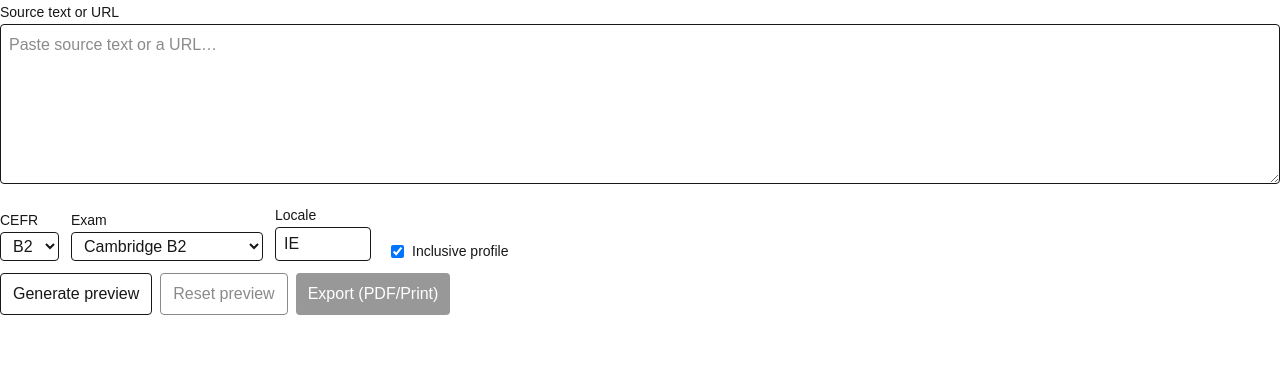
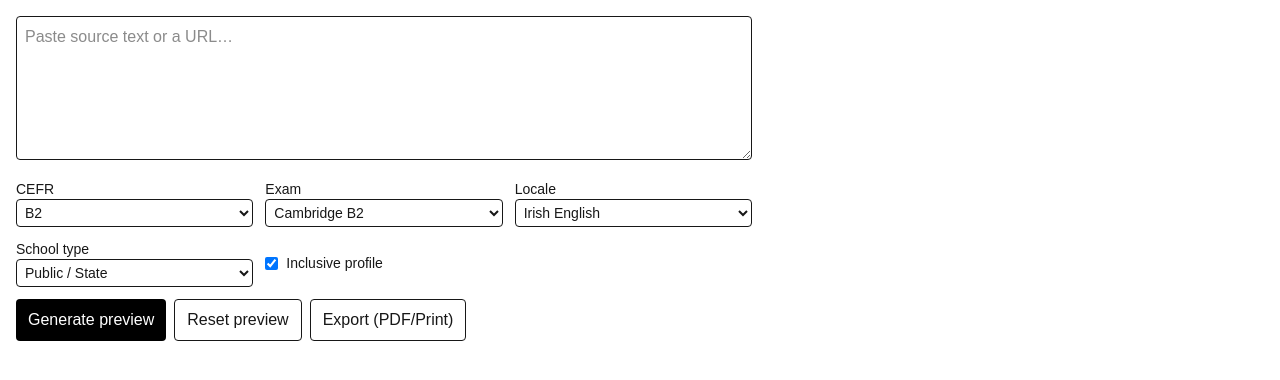
Before and after one commit to Mikeleane/Aontas, a Next.js app in the folder apps/worksheets/: page /embed in a window 1280 px wide. Shown: the top 380 px of the page. Built offline with nearby package versions, Linux system fonts and the light colour scheme.

Commit message:
feat(embed+api): restore CEFR/Exam/Locale/School/Inclusive inputs; teacher panel JSON; export

```diff
--- a/apps/worksheets/app/api/generate/route.ts
+++ b/apps/worksheets/app/api/generate/route.ts
@@ -1,92 +1,101 @@
+import type { NextRequest } from "next/server";
+
 export const runtime = "edge";
-export const dynamic = "force-dynamic";
-export const revalidate = 0;
-export const fetchCache = "force-no-store";
 
 type GenResponse = {
   student_text: string;
-  exercises: any[];
+  exercises: string[];
   source: string;
   credit: string;
   teacher_panel?: any;
 };
 
-export async function POST(req: Request) {
-  // Safe parse of incoming JSON
-  let body: any = {};
-  try { body = await req.json(); } catch {}
-  const {
-    input = "",
-    cefr = "B2",
-    exam = "Cambridge B2",
-    inclusive = true,
-    locale = "IE",
-  } = body || {};
-
-  if (!input?.trim()) {
-    return new Response(JSON.stringify({ error: "Missing input" }), { status: 400 });
+export async function POST(req: NextRequest) {
+  try {
+    const key = process.env.OPENAI_API_KEY;
+    if (!key) {
+      return new Response(JSON.stringify({ error: "SERVER_MISCONFIG", detail: "Missing OPENAI_API_KEY" }), { status: 400 });
     }
 
-  const key = process.env.OPENAI_API_KEY;
-  const model = process.env.OPENAI_MODEL ?? "gpt-4o-mini";
-  if (!key) {
-    return new Response(
-      JSON.stringify({ error: "SERVER_MISCONFIG", detail: "Missing OPENAI_API_KEY" }),
-      { status: 500 }
-    );
+    const body = await req.json();
+    const input      = (body?.input ?? "").toString().slice(0, 8000).trim();
+    const cefr       = (body?.cefr ?? "B2").toString();
+    const exam       = (body?.exam ?? "Cambridge B2").toString();
+    const inclusive  = !!body?.inclusive;
+    const locale     = (body?.locale ?? "IE").toString();
+    const schoolType = (body?.schoolType ?? "PUBLIC").toString();
+
+    if (!input) {
+      return new Response(JSON.stringify({ error: "VALIDATION", detail: "input is required" }), { status: 400 });
     }
 
-  const system =
-    `You are an English language worksheet generator. Return ONLY JSON with keys:
-- student_text (180–260 words, neutral tone)
-- exercises (2–6 items, e.g., "Reading: True/False/Not Given (5)", "Short Answer (3)")
-- source ("pasted text" or URL)
-- credit ("Prepared by [Your Name]")
-- teacher_panel (object with: cefr_rationale, sensitive_flags, inclusive_language_notes, differentiation, sources)
-No markdown, no backticks, no commentary.`;
+    const dialectRule =
+      locale === "IE" ? "Use Irish English conventions (spelling/usage)." :
+      locale === "UK" ? "Use British English conventions (spelling/usage)." :
+      locale === "US" ? "Use American English conventions (spelling/usage)." :
+      locale === "ES" ? "Use Spanish (Spain) for bilingual labels if needed." :
+      "";
 
-  const userPayload = {
-    input,
-    cefr,
-    exam,
-    inclusive,
-    locale,
-  };
+    const schoolRule =
+      schoolType === "DEIS"     ? "Assume DEIS context in Ireland: add scaffolds and sensitive-topic care." :
+      schoolType === "PUBLIC"   ? "Assume public/state school context." :
+      schoolType === "PRIVATE"  ? "Assume private school context." :
+      schoolType === "ADULT_ED" ? "Assume adult education context." : "";
 
-  const upstream = await fetch("https://api.openai.com/v1/chat/completions", {
+    const inclusiveRule = inclusive
+      ? "Apply inclusive-language guidelines; flag bias/stereotypes and propose neutral alternatives."
+      : "";
+
+    const prompt = `
+You are a careful ELT materials writer.
+
+INPUT:
+<<<${input}>>>
+
+Write a JSON object with properties:
+- "student_text": ~180–260 words in a neutral tone for ${cefr} level (${exam}) following ${dialectRule}
+- "exercises": an array with 2–3 tasks (True/False/Not Given + Short Answer recommended)
+- "source": origin label (URL or "pasted text")
+- "credit": "Prepared by [Your Name]"
+- "teacher_panel": object with:
+  - "cefr_rationale"
+  - "sensitive_content" (array)
+  - "inclusive_language" (array)
+  - "differentiation": { "extra_support", "fast_finishers", "ld_support" }
+  - "verified_sources" (array)
+
+Context rules:
+- ${schoolRule}
+- ${inclusiveRule}
+
+JSON only. No markdown or backticks.
+`.trim();
+
+    const completion = await fetch("https://api.openai.com/v1/chat/completions", {
       method: "POST",
-    headers: {
-      Authorization: `Bearer ${key}`,
-      "Content-Type": "application/json",
-    },
+      headers: { "Authorization": `Bearer ${key}`, "Content-Type": "application/json" },
       body: JSON.stringify({
-      model,
+        model: "gpt-4o-mini",
         response_format: { type: "json_object" },
-      messages: [
-        { role: "system", content: system },
-        { role: "user", content: JSON.stringify(userPayload) },
-      ],
-    }),
+        messages: [{ role: "user", content: prompt }],
+        temperature: 0.2,
+        max_tokens: 800
+      })
     });
 
-  if (!upstream.ok) {
-    const detail = await upstream.text().catch(() => "");
-    return new Response(
-      JSON.stringify({ error: `Upstream ${upstream.status}`, detail }),
-      { status: 502 }
-    );
+    const raw = await completion.text();
+    if (!completion.ok) {
+      return new Response(raw, { status: completion.status });
     }
 
-  let content = "{}";
+    let parsed: any = {};
     try {
-    const data = await upstream.json();
-    content = data?.choices?.[0]?.message?.content ?? "{}";
+      const outer = JSON.parse(raw);
+      const inner = outer?.choices?.[0]?.message?.content ?? "{}";
+      parsed = JSON.parse(inner);
     } catch {
-    content = "{}";
+      parsed = {};
     }
-
-  let parsed: Partial<GenResponse> = {};
-  try { parsed = JSON.parse(content); } catch {}
 
     const result: GenResponse = {
       student_text: parsed.student_text ?? "Sorry—could not generate.",
@@ -96,7 +105,8 @@ No markdown, no backticks, no commentary.`;
       teacher_panel: parsed.teacher_panel ?? undefined,
     };
 
-  return new Response(JSON.stringify(result), {
-    headers: { "Content-Type": "application/json" },
-  });
+    return new Response(JSON.stringify(result), { headers: { "Content-Type": "application/json" } });
+  } catch (err: any) {
+    return new Response(JSON.stringify({ error: "SERVER_ERROR", detail: String(err?.message ?? err) }), { status: 500 });
   }
+}
--- a/apps/worksheets/app/embed/ClientEmbed.tsx
+++ b/apps/worksheets/app/embed/ClientEmbed.tsx
@@ -1,327 +1,216 @@
 "use client";
 
-import React, { useCallback, useMemo, useState } from "react";
-
-/* ---------- Types that match the API shape (flexible / optional-safe) ---------- */
-
-type TeacherPanel = {
-  cefr_rationale?: string;
-  sensitive_flags?: string[];
-  inclusive_notes?: string[];
-  differentiation?: string[];
-  sources?: string[]; // verified sources / references
-  preteach_vocab?: string[]; // optional: for teacher panel
-  answers?: Record<string, unknown> | string; // optional: keys/solutions
-};
+import React, { useState } from "react";
 
 type GenResponse = {
   student_text: string;
-  exercises: any[];              // exercises as returned by the API
-  source?: string;               // URL or "pasted text"
-  credit?: string;               // "Prepared by …"
-  teacher?: TeacherPanel;        // teacher-panel sidecar
+  exercises: string[];
+  source: string;
+  credit: string;
+  teacher_panel?: {
+    cefr_rationale?: string;
+    sensitive_content?: string[];
+    inclusive_language?: string[];
+    differentiation?: {
+      extra_support?: string;
+      fast_finishers?: string;
+      ld_support?: string;
+    };
+    verified_sources?: string[];
+  };
 };
 
-/* ---------- Small helpers ---------- */
+const CEFR_OPTS = ["A2", "B1", "B2", "C1", "C2"] as const;
 
-function isJsonResponse(res: Response) {
-  const ct = res.headers.get("content-type") || "";
-  return ct.toLowerCase().includes("application/json");
-}
-
-const CEFR_LEVELS = ["A2", "B1", "B2", "C1", "C2"] as const;
-const EXAMS = [
+const EXAM_OPTS = [
+  "Cambridge A2",
   "Cambridge B1",
   "Cambridge B2",
   "Cambridge C1",
-  "IELTS",
-  "TOEFL",
+  "IELTS Academic",
+  "TOEFL iBT",
 ] as const;
 
-/* ---------- Component ---------- */
+const LOCALE_OPTS = [
+  { value: "IE", label: "Irish English" },
+  { value: "UK", label: "British English" },
+  { value: "US", label: "American English" },
+  { value: "ES", label: "Spanish (Spain)" },
+] as const;
+
+const SCHOOL_OPTS = [
+  { value: "PUBLIC", label: "Public / State" },
+  { value: "DEIS", label: "DEIS (Ireland)" },
+  { value: "PRIVATE", label: "Private" },
+  { value: "ADULT_ED", label: "Adult Ed." },
+] as const;
 
 export default function ClientEmbed() {
-  // form state
-  const [sourceText, setSourceText] = useState<string>("");
-  const [cefr, setCefr] = useState<(typeof CEFR_LEVELS)[number]>("B2");
-  const [exam, setExam] = useState<(typeof EXAMS)[number]>("Cambridge B2");
-  const [inclusive, setInclusive] = useState<boolean>(true);
-  const [locale, setLocale] = useState<string>("IE");
+  const [sourceText, setSourceText] = useState("");
+  const [cefr, setCefr] = useState<typeof CEFR_OPTS[number]>("B2");
+  const [exam, setExam] = useState<string>("Cambridge B2");
+  const [locale, setLocale] = useState("IE");
+  const [schoolType, setSchoolType] = useState("PUBLIC");
+  const [inclusive, setInclusive] = useState(true);
 
-  // result state
-  const [result, setResult] = useState<GenResponse | null>(null);
-  const [busy, setBusy] = useState(false);
+  const [loading, setLoading] = useState(false);
   const [error, setError] = useState<string | null>(null);
-  const canExport = !!result;
+  const [out, setOut] = useState<GenResponse | null>(null);
 
-  const teacher = result?.teacher ?? {};
-
-  /* ---------- Handlers ---------- */
-
-  const onGenerate = useCallback(async () => {
-    setBusy(true);
+  async function onGenerate() {
     setError(null);
-    setResult(null);
-
+    setOut(null);
+    setLoading(true);
     try {
       const res = await fetch("/api/generate", {
         method: "POST",
         headers: { "Content-Type": "application/json" },
-        body: JSON.stringify({
-          input: sourceText?.trim() || "",
-          cefr,
-          exam,
-          inclusive,
-          locale,
-        }),
+        body: JSON.stringify({ input: sourceText, cefr, exam, inclusive, locale, schoolType }),
       });
-
-      if (!res.ok) {
-        // Try to surface server text if non-JSON (e.g., upstream 503/504…)
-        const msg = isJsonResponse(res)
-          ? (await res.json())?.error || `Server ${res.status}`
-          : await res.text();
-        throw new Error(
-          typeof msg === "string" ? msg : `Server ${res.status}`
-        );
+      const txt = await res.text();
+      if (!res.ok) throw new Error(`Server ${res.status}: ${txt}`);
+      const data = JSON.parse(txt) as GenResponse;
+      setOut(data);
+    } catch (e: any) {
+      setError(e?.message ?? "Unknown error");
+    } finally {
+      setLoading(false);
+    }
   }
 
-      const data: GenResponse = await res.json();
-      // A tiny safety net to ensure the fields exist:
-      setResult({
-        student_text: data?.student_text ?? "Sorry—could not generate.",
-        exercises: Array.isArray(data?.exercises) ? data.exercises.slice(0, 6) : [],
-        source: data?.source ?? "pasted text",
-        credit: data?.credit ?? "Prepared by [Your Name]",
-        teacher: data?.teacher ?? {},
-      });
-    } catch (e: any) {
-      setError(e?.message || "Generation failed");
-    } finally {
-      setBusy(false);
+  function onReset() {
+    setOut(null);
+    setError(null);
   }
-  }, [sourceText, cefr, exam, inclusive, locale]);
 
-  const onReset = useCallback(() => {
-    setResult(null);
-    setError(null);
-  }, []);
+  function onExport() {
+    if (!out) return;
+    const win = window.open("", "_blank");
+    if (!win) return;
+    const styles = `
+      <style>
+        body{font-family:system-ui,-apple-system,"Segoe UI",Roboto,Helvetica,Arial,sans-serif;line-height:1.5;padding:24px}
+        h1,h2{margin:0 0 8px}
+        .page-break{page-break-after:always;border-top:1px dashed #ddd;margin:24px 0}
+        ul{margin:0;padding-left:20px}
+        ol{padding-left:20px}
+        code{background:#f6f6f6;padding:2px 4px;border-radius:4px}
+      </style>`;
+    const tp = out.teacher_panel;
 
-  const handleExport = useCallback(() => {
-    if (!result) return;
-    try {
-      // The print page (apps/worksheets/app/embed/print/page.tsx) can read this:
-      sessionStorage.setItem(
-        "aontasExport",
-        JSON.stringify({ result, includeLD: inclusive, cefr, exam, locale })
-      );
-    } catch {
-      // ignore quota/private mode errors
+    win.document.write(`<html><head><title>Worksheet Export</title>${styles}</head><body>`);
+    win.document.write(`<h1>Student Text</h1><p>${(out.student_text ?? "").replace(/\n/g, "<br/>")}</p>`);
+    win.document.write(`<div class="page-break"></div>`);
+    win.document.write(`<h1>Exercises</h1><ol>${(out.exercises ?? []).map((x) => `<li>${x}</li>`).join("")}</ol>`);
+    win.document.write(`<div class="page-break"></div>`);
+    win.document.write(`<h1>Teacher Panel</h1>`);
+    if (tp?.cefr_rationale) win.document.write(`<h2>CEFR rationale</h2><p>${tp.cefr_rationale}</p>`);
+    if (tp?.sensitive_content?.length) win.document.write(`<h2>Flagged sensitive content</h2><ul>${tp.sensitive_content.map((s) => `<li>${s}</li>`).join("")}</ul>`);
+    if (tp?.inclusive_language?.length) win.document.write(`<h2>Inclusive-language notes</h2><ul>${tp.inclusive_language.map((s) => `<li>${s}</li>`).join("")}</ul>`);
+    if (tp?.differentiation) {
+      win.document.write(`<h2>Suggested differentiation</h2><ul>`);
+      if (tp.differentiation.extra_support) win.document.write(`<li><b>Extra support:</b> ${tp.differentiation.extra_support}</li>`);
+      if (tp.differentiation.fast_finishers) win.document.write(`<li><b>Fast finishers:</b> ${tp.differentiation.fast_finishers}</li>`);
+      if (tp.differentiation.ld_support) win.document.write(`<li><b>LD panel:</b> ${tp.differentiation.ld_support}</li>`);
+      win.document.write(`</ul>`);
     }
-    window.open("/embed/print", "_blank", "noopener,noreferrer");
-  }, [result, inclusive, cefr, exam, locale]);
-
-  /* ---------- Render helpers (simple / resilient) ---------- */
-
-  const ExerciseList = useMemo(() => {
-    if (!result?.exercises?.length) return null;
-    return (
-      <ol className="list-decimal pl-6 space-y-2">
-        {result.exercises.map((ex, i) => (
-          <li key={i} className="leading-relaxed">
-            {/* Render defensively: exercise may be string or object */}
-            <pre className="whitespace-pre-wrap text-sm">
-              {typeof ex === "string" ? ex : JSON.stringify(ex, null, 2)}
-            </pre>
-          </li>
-        ))}
-      </ol>
-    );
-  }, [result]);
-
-  /* ---------- UI ---------- */
+    if (out.source) win.document.write(`<p><b>Source:</b> ${out.source}</p>`);
+    if (out.credit) win.document.write(`<p><b>Credit:</b> ${out.credit}</p>`);
+    win.document.write(`</body></html>`);
+    win.document.close();
+    win.focus();
+    win.print();
+  }
 
   return (
-    <div className="grid gap-4">
-      {/* INPUTS */}
-      <div className="grid gap-3">
-        <label className="block space-y-2">
-          <span className="text-sm font-medium">Source text or URL</span>
+    <div className="p-4 space-y-3 max-w-3xl">
       <textarea
         value={sourceText}
         onChange={(e) => setSourceText(e.target.value)}
         placeholder="Paste source text or a URL…"
-            className="w-full h-40 rounded border p-2 outline-none focus:ring"
+        className="w-full h-36 p-2 border rounded"
       />
-        </label>
 
-        <div className="flex flex-wrap gap-3 items-end">
-          <label className="space-y-1">
-            <span className="text-sm font-medium">CEFR</span>
-            <select
-              value={cefr}
-              onChange={(e) => setCefr(e.target.value as any)}
-              className="block rounded border px-2 py-1"
-            >
-              {CEFR_LEVELS.map((lvl) => (
-                <option key={lvl} value={lvl}>
-                  {lvl}
-                </option>
-              ))}
+      <div className="grid grid-cols-2 md:grid-cols-3 gap-3">
+        <label className="flex flex-col text-sm">CEFR
+          <select className="border rounded p-1" value={cefr} onChange={(e) => setCefr(e.target.value as any)}>
+            {CEFR_OPTS.map((v) => (<option key={v} value={v}>{v}</option>))}
           </select>
         </label>
 
-          <label className="space-y-1">
-            <span className="text-sm font-medium">Exam</span>
-            <select
-              value={exam}
-              onChange={(e) => setExam(e.target.value as any)}
-              className="block rounded border px-2 py-1 min-w-[12rem]"
-            >
-              {EXAMS.map((ex) => (
-                <option key={ex} value={ex}>
-                  {ex}
-                </option>
-              ))}
+        <label className="flex flex-col text-sm">Exam
+          <select className="border rounded p-1" value={exam} onChange={(e) => setExam(e.target.value)}>
+            {EXAM_OPTS.map((v) => (<option key={v} value={v}>{v}</option>))}
           </select>
         </label>
 
-          <label className="space-y-1">
-            <span className="text-sm font-medium">Locale</span>
-            <input
-              value={locale}
-              onChange={(e) => setLocale(e.target.value)}
-              className="block rounded border px-2 py-1 w-24"
-              placeholder="IE"
-            />
+        <label className="flex flex-col text-sm">Locale
+          <select className="border rounded p-1" value={locale} onChange={(e) => setLocale(e.target.value)}>
+            {LOCALE_OPTS.map((o) => (<option key={o.value} value={o.value}>{o.label}</option>))}
+          </select>
         </label>
 
-          <label className="flex items-center gap-2 ml-2">
-            <input
-              type="checkbox"
-              checked={inclusive}
-              onChange={(e) => setInclusive(e.target.checked)}
-            />
-            <span className="text-sm">Inclusive profile</span>
+        <label className="flex flex-col text-sm">School type
+          <select className="border rounded p-1" value={schoolType} onChange={(e) => setSchoolType(e.target.value)}>
+            {SCHOOL_OPTS.map((o) => (<option key={o.value} value={o.value}>{o.label}</option>))}
+          </select>
+        </label>
+
+        <label className="flex items-center gap-2 text-sm col-span-2">
+          <input type="checkbox" checked={inclusive} onChange={(e) => setInclusive(e.target.checked)} />
+          Inclusive profile
         </label>
       </div>
 
       <div className="flex gap-2">
-          <button
-            onClick={onGenerate}
-            disabled={busy}
-            className="rounded border px-3 py-2 disabled:opacity-50"
-          >
-            {busy ? "Generating…" : "Generate preview"}
+        <button onClick={onGenerate} disabled={loading} className="px-3 py-2 rounded bg-black text-white">
+          {loading ? "Generating…" : "Generate preview"}
         </button>
-
-          <button
-            onClick={onReset}
-            disabled={busy || !result}
-            className="rounded border px-3 py-2 disabled:opacity-50"
-          >
-            Reset preview
-          </button>
-
-          <button
-            onClick={handleExport}
-            disabled={!canExport}
-            className="rounded bg-black text-white px-3 py-2 disabled:opacity-40"
-            title={canExport ? "Open printable view" : "Generate first"}
-          >
-            Export (PDF/Print)
-          </button>
+        <button onClick={onReset} className="px-3 py-2 rounded border">Reset preview</button>
+        <button onClick={onExport} disabled={!out} className="px-3 py-2 rounded border">Export (PDF/Print)</button>
       </div>
 
-        {error && (
-          <p className="text-red-600 text-sm">
-            {error}
-          </p>
+      {error && <pre className="text-red-600 whitespace-pre-wrap">{error}</pre>}
+
+      {out && (
+        <div className="space-y-4">
+          <h2 className="font-semibold text-lg">Student text (preview)</h2>
+          <p className="whitespace-pre-wrap">{out.student_text}</p>
+
+          <h3 className="font-semibold">Exercises</h3>
+          <ol className="list-decimal pl-5 space-y-1">
+            {(out.exercises ?? []).map((e, i) => (<li key={i}>{e}</li>))}
+          </ol>
+
+          {out.teacher_panel && (
+            <details className="border rounded p-3">
+              <summary className="cursor-pointer font-medium">Teacher Panel</summary>
+              <div className="mt-2 space-y-2">
+                {out.teacher_panel.cefr_rationale && (
+                  <section><b>CEFR rationale:</b> <p>{out.teacher_panel.cefr_rationale}</p></section>
+                )}
+                {out.teacher_panel.sensitive_content?.length ? (
+                  <section><b>Sensitive content:</b>
+                    <ul className="list-disc pl-5">{out.teacher_panel.sensitive_content.map((s: string, i: number) => (<li key={i}>{s}</li>))}</ul>
+                  </section>
+                ) : null}
+                {out.teacher_panel.inclusive_language?.length ? (
+                  <section><b>Inclusive-language notes:</b>
+                    <ul className="list-disc pl-5">{out.teacher_panel.inclusive_language.map((s: string, i: number) => (<li key={i}>{s}</li>))}</ul>
+                  </section>
+                ) : null}
+                {out.teacher_panel.differentiation && (
+                  <section><b>Differentiation:</b>
+                    <ul className="list-disc pl-5">
+                      {out.teacher_panel.differentiation.extra_support && <li><b>Extra support:</b> {out.teacher_panel.differentiation.extra_support}</li>}
+                      {out.teacher_panel.differentiation.fast_finishers && <li><b>Fast finishers:</b> {out.teacher_panel.differentiation.fast_finishers}</li>}
+                      {out.teacher_panel.differentiation.ld_support && <li><b>LD panel:</b> {out.teacher_panel.differentiation.ld_support}</li>}
+                    </ul>
+                  </section>
                 )}
               </div>
-
-      {/* PREVIEW */}
-      {result && (
-        <div className="grid gap-6 border rounded p-4 bg-white">
-          {/* Teacher Panel (compact preview) */}
-          <section className="space-y-2">
-            <h3 className="text-lg font-semibold">Teacher Panel (preview)</h3>
-
-            {teacher.cefr_rationale && (
-              <div>
-                <p className="text-sm font-medium">CEFR rationale</p>
-                <p className="text-sm whitespace-pre-wrap">
-                  {teacher.cefr_rationale}
-                </p>
-              </div>
+            </details>
           )}
-
-            {!!teacher.sensitive_flags?.length && (
-              <div>
-                <p className="text-sm font-medium">Flagged sensitive content</p>
-                <ul className="list-disc pl-5 text-sm">
-                  {teacher.sensitive_flags.map((x, i) => (
-                    <li key={i}>{x}</li>
-                  ))}
-                </ul>
-              </div>
-            )}
-
-            {!!teacher.inclusive_notes?.length && (
-              <div>
-                <p className="text-sm font-medium">Inclusive-language notes</p>
-                <ul className="list-disc pl-5 text-sm">
-                  {teacher.inclusive_notes.map((x, i) => (
-                    <li key={i}>{x}</li>
-                  ))}
-                </ul>
-              </div>
-            )}
-
-            {!!teacher.differentiation?.length && (
-              <div>
-                <p className="text-sm font-medium">Suggested differentiation</p>
-                <ul className="list-disc pl-5 text-sm">
-                  {teacher.differentiation.map((x, i) => (
-                    <li key={i}>{x}</li>
-                  ))}
-                </ul>
-              </div>
-            )}
-
-            {!!teacher.sources?.length && (
-              <div>
-                <p className="text-sm font-medium">Verified sources</p>
-                <ul className="list-disc pl-5 text-sm">
-                  {teacher.sources.map((x, i) => (
-                    <li key={i}>{x}</li>
-                  ))}
-                </ul>
-              </div>
-            )}
-          </section>
-
-          <hr />
-
-          {/* Student text */}
-          <section className="space-y-2">
-            <h3 className="text-lg font-semibold">Student text (preview)</h3>
-            <p className="whitespace-pre-wrap leading-relaxed">
-              {result.student_text}
-            </p>
-          </section>
-
-          {/* Exercises */}
-          <section className="space-y-2">
-            <h3 className="text-lg font-semibold">Exercises</h3>
-            {ExerciseList ?? <p className="text-sm">No exercises returned.</p>}
-          </section>
-
-          {/* Footer / source */}
-          <section className="text-xs text-gray-600">
-            <div>Source: {result.source || "pasted text"}</div>
-            <div>{result.credit || "Prepared by [Your Name]"}</div>
-          </section>
         </div>
       )}
     </div>
```
Lines whose indentation alone changed are shown as unchanged.
